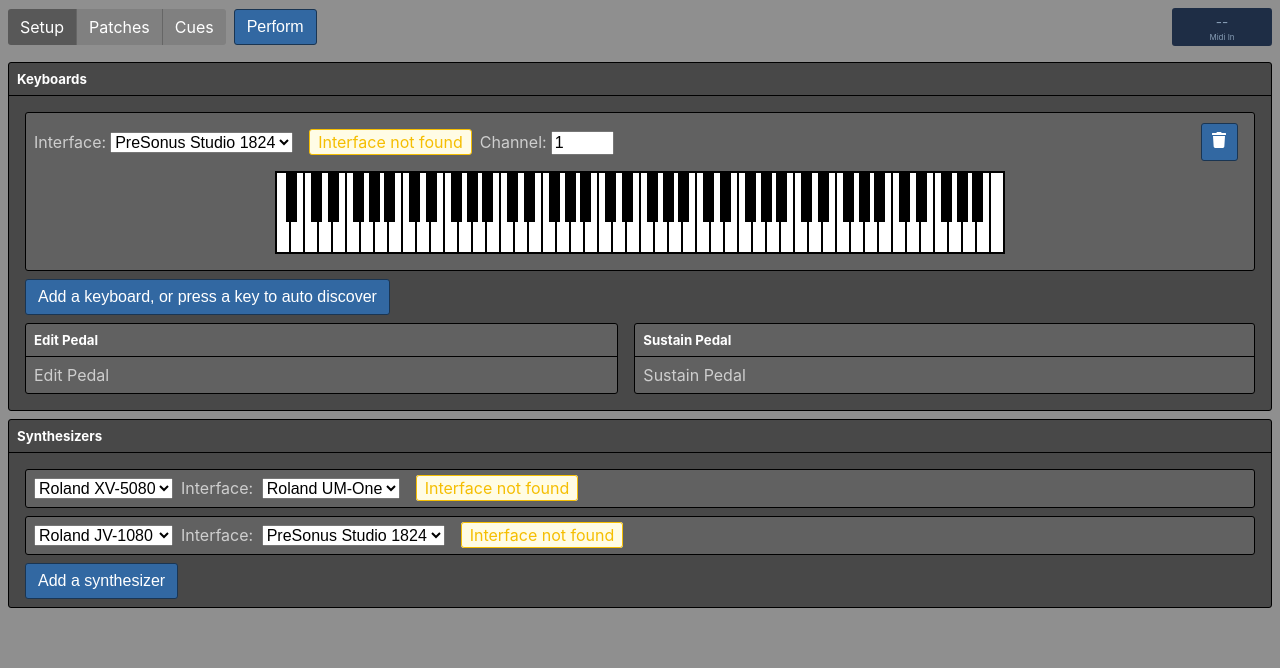
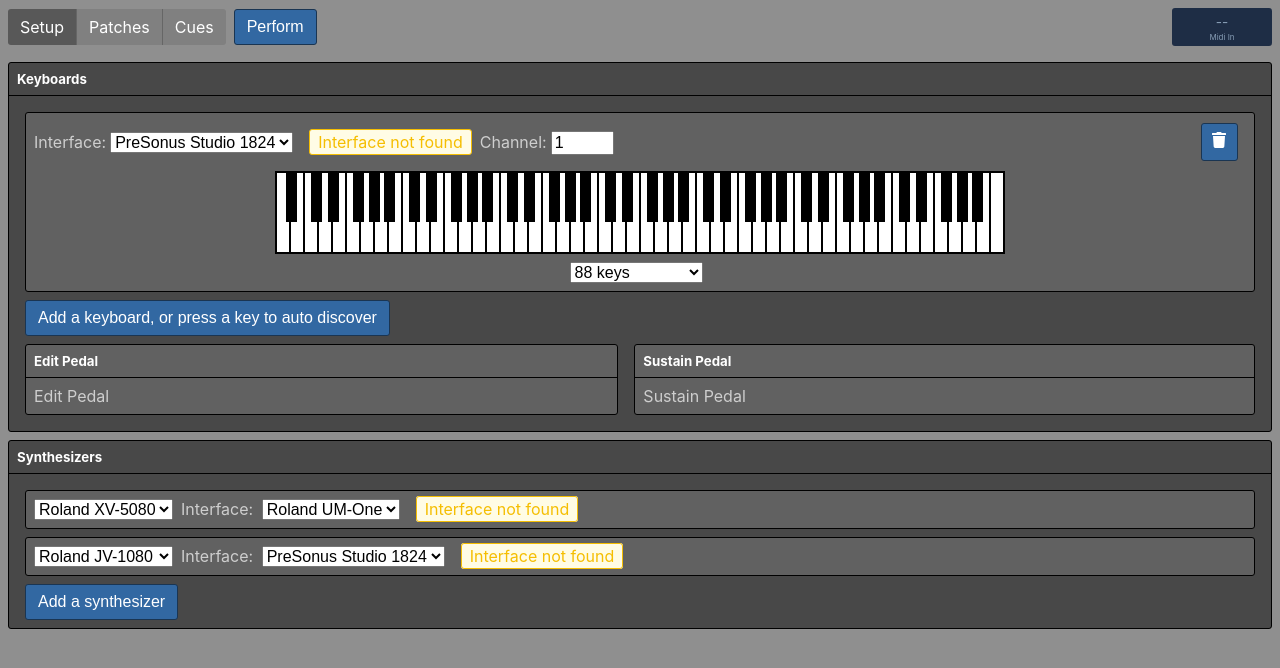
Before and after one commit to MattPutnam/CadenzaJS, a React (Create React App) app: page / in a window 1280 px wide. Shown: the top 668 px of the page. Built offline with nearby package versions, Linux system fonts and the light colour scheme.

Commit message:
Add keyboard range selector, fix effects

```diff
--- a/src/components/InterfaceSelector.js
+++ b/src/components/InterfaceSelector.js
@@ -12,7 +12,9 @@ const InterfaceSelector = ({ midiInterfaces, io, setData, hardware }) => {
 
     return <>
         <label htmlFor={id}>Interface: </label>
-        <select id={id} value={selected} onChange={e => { hardware.midiInterface = e.target.value; setData() }}>
+        <select id={id}
+                value={selected}
+                onChange={e => { hardware.midiInterface = e.target.value; setData() }}>
             <option value={MidiInterfacePlaceholder}>{MidiInterfacePlaceholder}</option>
             {midiInterfaces[io].map(midiInterface => {
                 const label = Midi.midiInterfaceToName(midiInterface)
--- /dev/null
+++ b/src/components/KeyboardSizeSelector.js
@@ -0,0 +1,97 @@
+import React from 'react'
+import Button from './Button'
+import MidiListener from './MidiListener'
+import * as Midi from '../utils/Midi'
+
+
+const CUSTOM = 'CUSTOM'
+
+const options = [
+    { label: '88 keys', value: [21, 108] },
+    { label: '76 keys', value: [28, 103] },
+    { label: '61 keys', value: [36, 96] },
+    { label: '54 keys', value: [36, 89] },
+    { label: '49 keys', value: [36, 84] },
+    { label: '37 keys (low F)', value: [41, 77] },
+    { label: '37 keys (low C)', value: [48, 84] },
+    { label: '36 keys (low F)', value: [41, 76] },
+    { label: '36 keys (low C)', value: [48, 83] },
+    { label: '32 keys (low F)', value: [41, 72] },
+    { label: '32 keys (low C)', value: [48, 79] },
+    { label: '25 keys', value: [48, 72] },
+    { label: 'Custom...', value: CUSTOM }
+]
+
+const STAGE1 = 'Press leftmost key...'
+const STAGE2 = 'Press rightmost key...'
+
+class KeyboardSizeSelector extends React.Component {
+    constructor(props) {
+        super(props)
+
+        this.state = {
+            selectedValue: props.keyboard.range,
+            stage: undefined,
+            leftNote: undefined
+        }
+    }
+
+    render() {
+        const { keyboard } = this.props
+        const { selectedValue, stage } = this.state
+
+        const isCustomRange = !options.map(opt => opt.value.toString()).includes(keyboard.range.toString())
+
+        return <>
+            <select value={selectedValue.toString()} onChange={e => this.handleChange(e.target.value)}>
+                {options.map(({ label, value }, index) =>
+                    <option key={index} value={value.toString()}>{label}</option>
+                )}
+                {isCustomRange && <option value={selectedValue.toString()}>Custom Range</option>}
+            </select>
+            {!!stage && <>
+                {stage}
+                <MidiListener id={`KSS${keyboard.id}`} dispatch={msg => this.handleMidi(msg)}/>
+                <Button onClick={() => this.cancelCustom()}>Cancel</Button>
+            </>}
+        </>
+    }
+
+    handleChange(selection) {
+        const { keyboard, setData } = this.props
+
+        if (selection === CUSTOM) {
+            this.setState({ selectedValue: CUSTOM, stage: STAGE1 })
+        } else {
+            const range = selection.split(',').map(n => parseInt(n))
+            keyboard.range = range
+            setData()
+            this.setState({ selectedValue: range })
+        }
+    }
+
+    cancelCustom() {
+        const { keyboard } = this.props
+
+        this.setState({ selectedValue: keyboard.range, stage: undefined, leftNote: undefined })
+    }
+
+    handleMidi(parsedMessage) {
+        const { keyboard, setData } = this.props
+        const { stage, leftNote } = this.state
+        const { type, note, channel, midiInterface } = parsedMessage
+
+        if (type === Midi.NOTE_ON && keyboard.midiInterface === midiInterface && keyboard.channel === channel) {
+            if (stage === STAGE1) {
+                this.setState({ leftNote: note, stage: STAGE2 })
+            } else if (stage === STAGE2) {
+                const range = [leftNote, note]
+                keyboard.range = range
+                setData()
+                this.setState({ selectedValue: range, stage: undefined, leftNote: undefined })
+            }
+        }
+    }
+}
+
+export default KeyboardSizeSelector
--- a/src/components/MidiListener.js
+++ b/src/components/MidiListener.js
@@ -6,7 +6,7 @@ const MidiListener = ({ dispatch, id }) => {
     React.useEffect(() => {
         Midi.addMidiListener(dispatch, id)
         return () => Midi.removeMidiListener(id)
-    })
+    }, [dispatch, id])
     return null
 }
 
--- a/src/pages/PerformPage.js
+++ b/src/pages/PerformPage.js
@@ -2,11 +2,14 @@ import React from 'react'
 
 const PerformPage = ({ exit }) => {
     React.useEffect(() => {
-        document.addEventListener('keydown', e => {
+        const esc = e => {
             if (e.key === 'Escape') {
                 exit()
             }
-        })
+        }
+
+        document.addEventListener('keydown', esc)
+        return () => document.removeEventListener('keydown', esc)
     })
 
     const styles = {
--- a/src/pages/SetupTab.js
+++ b/src/pages/SetupTab.js
@@ -10,6 +10,7 @@ import Keyboard from '../components/Keyboard'
 import { findId } from '../utils/IdFinder'
 import MidiListener from '../components/MidiListener'
 import { FaArrowUp, FaArrowDown, FaTrash } from 'react-icons/fa'
+import KeyboardSizeSelector from '../components/KeyboardSizeSelector'
 
 const styles = {
     pedalContainer: {
@@ -36,6 +37,9 @@ const KeyboardConfig = ({ keyboard, deleteSelf, midiInterfaces, moveUp, moveDown
         </Flex>
         <Center>
             <Keyboard keyboard={keyboard}/>
+        </Center>
+        <Center>
+            <KeyboardSizeSelector keyboard={keyboard} setData={setData}/>
         </Center>
     </Container>
 }
```
